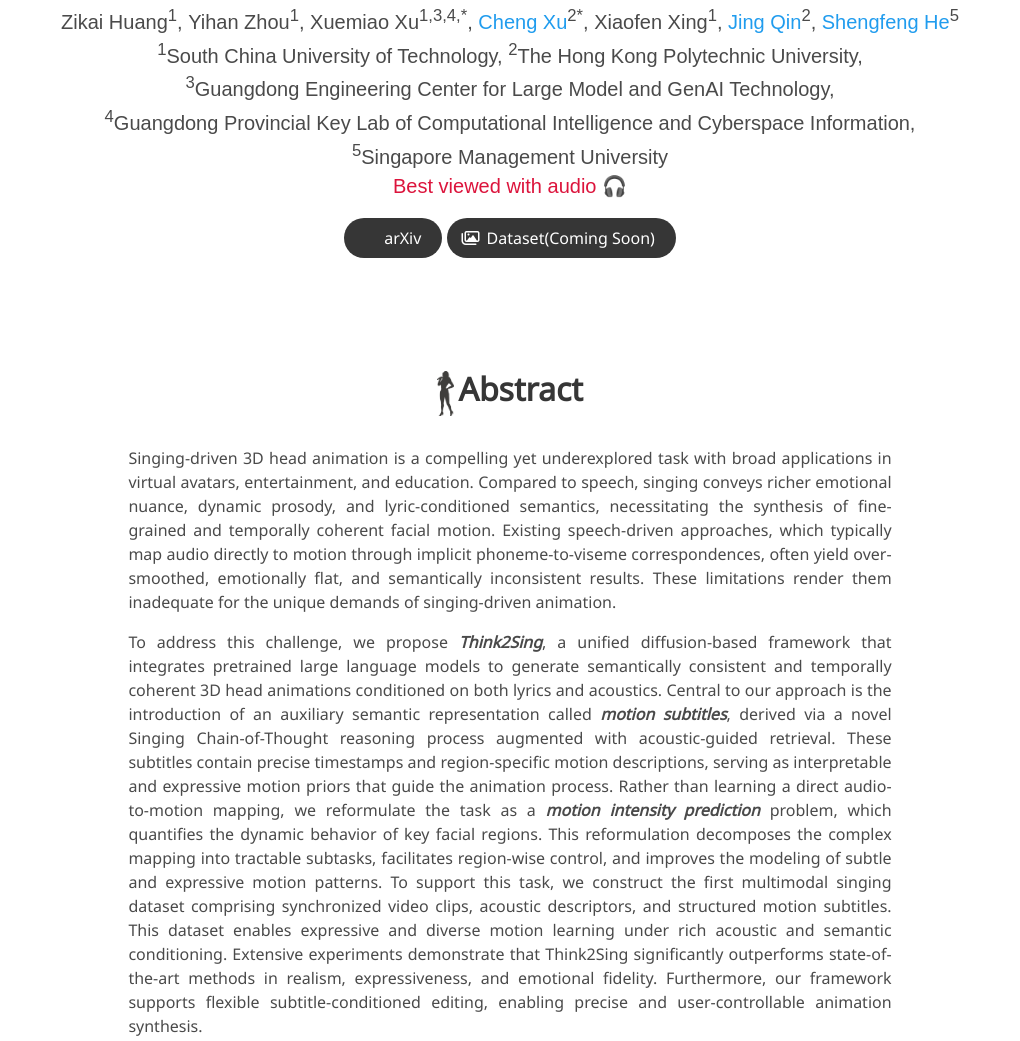
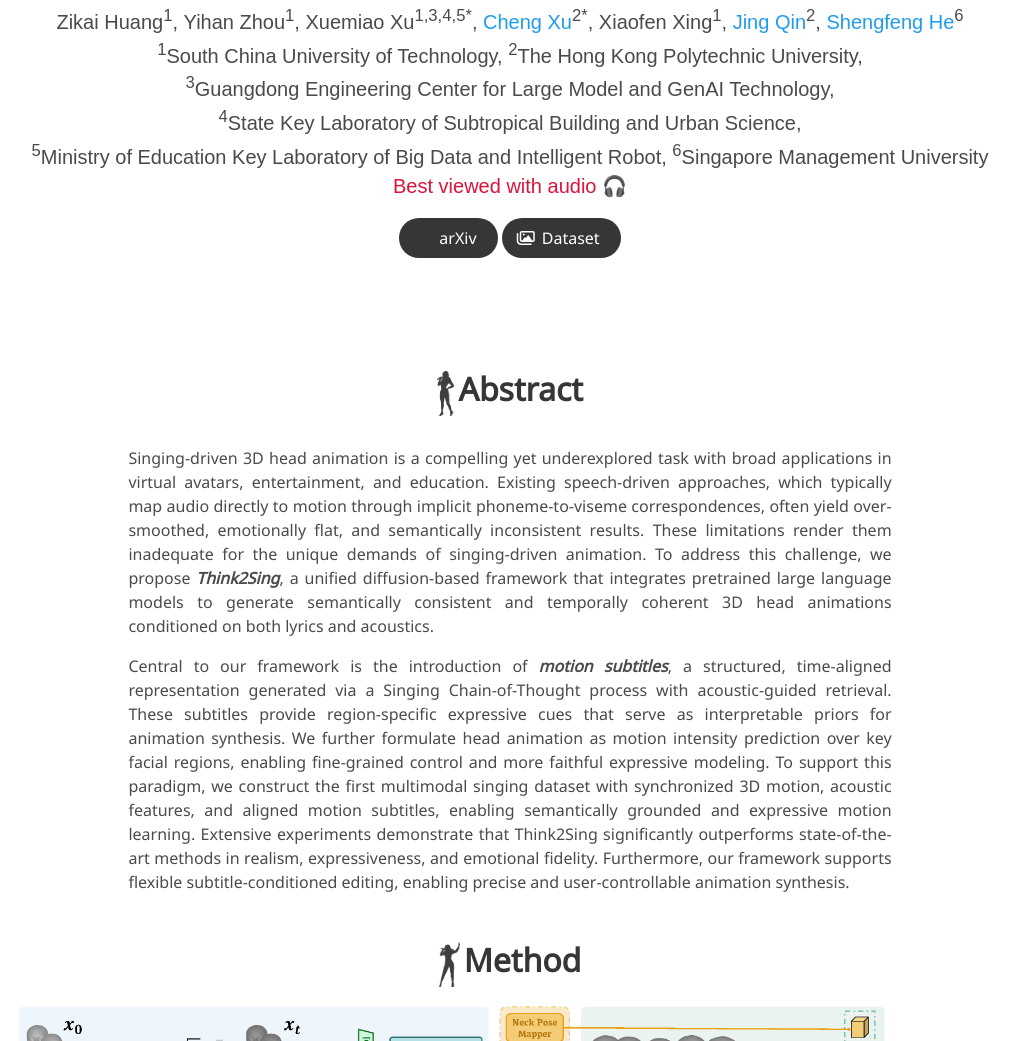
Before and after one commit to ZikaiHuangSCUT/Think2Sing, a plain HTML site: page index.html in a window 1280 px wide. Shown: the part 207-1248 px from the top of the page, without its empty margins (130-1150 px from the left). Drawn offline with nearby package versions, Linux system fonts and the light colour scheme; some icons are missing; a web font is replaced by a local one.

Commit message:
release dataset

```diff
--- a/index.html
+++ b/index.html
@@ -59,7 +59,7 @@
                 Yihan Zhou<sup>1</sup>,
               </span>
               <span class="author-block">
-                Xuemiao Xu<sup>1,3,4,*</sup>,
+                Xuemiao Xu<sup>1,3,4,5*</sup>,
               </span>
               <span class="author-block">
                 <a href="https://scholar.google.com/citations?user=KxYpmCYAAAAJ&hl=en">Cheng Xu</a><sup>2*</sup>,
@@ -71,7 +71,7 @@
                 <a href="https://research.polyu.edu.hk/en/persons/jing-qin">Jing Qin</a><sup>2</sup>,
               </span>
               <span class="author-block">
-                <a href="https://shengfenghe.github.io/">Shengfeng He</a><sup>5</sup>
+                <a href="https://shengfenghe.github.io/">Shengfeng He</a><sup>6</sup>
               </span>
             </div>
 
@@ -79,8 +79,9 @@
               <span class="author-block"><sup>1</sup>South China University of Technology,</span>
               <span class="author-block"><sup>2</sup>The Hong Kong Polytechnic University,</span>
               <span class="author-block"><sup>3</sup>Guangdong Engineering Center for Large Model and GenAI Technology,</span>
-              <span class="author-block"><sup>4</sup>Guangdong Provincial Key Lab of Computational Intelligence and Cyberspace Information,</span>
-              <span class="author-block"><sup>5</sup>Singapore Management University</span>
+              <span class="author-block"><sup>4</sup>State Key Laboratory of Subtropical Building and Urban Science,</span>
+              <span class="author-block"><sup>5</sup>Ministry of Education Key Laboratory of Big Data and Intelligent Robot,</span>
+              <span class="author-block"><sup>6</sup>Singapore Management University</span>
             </div>
             <div class="is-size-5 publication-authors">
               <span class="author-block">
@@ -109,24 +110,14 @@
                     <span>arXiv</span>
                   </a>
                 </span>
-                <!-- Code Link. -->
-                <!-- <span class="link-block">
-                  <a href=""
-                    class="external-link button is-normal is-rounded is-dark">
-                    <span class="icon">
-                        <i class="fab fa-github"></i>
-                    </span>
-                    <span>Code</span>
-                    </a>
-                </span> -->
                 <!-- Dataset Link. -->
                 <span class="link-block">
-                  <a href=""
+                  <a href="https://huggingface.co/datasets/ZikaiHuang/SingMoSub"
                      class="external-link button is-normal is-rounded is-dark">
                     <span class="icon">
                         <i class="far fa-images"></i>
                     </span>
-                    <span>Dataset(Coming Soon)</span>
+                    <span>Dataset</span>
                   </a>
                 </span>
               </div>
@@ -150,13 +141,17 @@
       <div class="column is-four-fifths">
         <div class="content has-text-justified">
           <p>
-            Singing-driven 3D head animation is a compelling yet underexplored task with broad applications in virtual avatars, entertainment, and education. Compared to speech, singing conveys richer emotional nuance, dynamic prosody, and lyric-conditioned semantics, necessitating the synthesis of fine-grained and temporally coherent facial motion. Existing speech-driven approaches, which typically map audio directly to motion through implicit phoneme-to-viseme correspondences, often yield over-smoothed, emotionally flat, and semantically inconsistent results. These limitations render them inadequate for the unique demands of singing-driven animation.
+            Singing-driven 3D head animation is a compelling yet underexplored task with broad applications in virtual avatars, entertainment, and education.
+            Existing speech-driven approaches, which typically map audio directly to motion through implicit phoneme-to-viseme correspondences, often yield over-smoothed, emotionally flat, and semantically inconsistent results.
+            These limitations render them inadequate for the unique demands of singing-driven animation.
+            To address this challenge, we propose <b><i>Think2Sing</i></b>, a unified diffusion-based framework that integrates pretrained large language models to generate semantically consistent and temporally coherent 3D head animations conditioned on both lyrics and acoustics.
           </p>
           <p>
-            To address this challenge, we propose <b><i>Think2Sing</i></b>, a unified diffusion-based framework that integrates pretrained large language models to generate semantically consistent and temporally coherent 3D head animations conditioned on both lyrics and acoustics. Central to our approach is the introduction of an auxiliary semantic representation called <b><i>motion subtitles</i></b>, derived via a novel Singing Chain-of-Thought reasoning process augmented with acoustic-guided retrieval.
-            These subtitles contain precise timestamps and region-specific motion descriptions, serving as interpretable and expressive motion priors that guide the animation process. Rather than learning a direct audio-to-motion mapping, we reformulate the task as a <b><i>motion intensity prediction</i></b> problem, which quantifies the dynamic behavior of key facial regions. This reformulation decomposes the complex mapping into tractable subtasks, facilitates region-wise control, and improves the modeling of subtle and expressive motion patterns.
-            To support this task, we construct the first multimodal singing dataset comprising synchronized video clips, acoustic descriptors, and structured motion subtitles. This dataset enables expressive and diverse motion learning under rich acoustic and semantic conditioning.
-            Extensive experiments demonstrate that Think2Sing significantly outperforms state-of-the-art methods in realism, expressiveness, and emotional fidelity. Furthermore, our framework supports flexible subtitle-conditioned editing, enabling precise and user-controllable animation synthesis.
+            Central to our framework is the introduction of <b><i>motion subtitles</i></b>, a structured, time-aligned representation generated via a Singing Chain-of-Thought process with acoustic-guided retrieval.
+            These subtitles provide region-specific expressive cues that serve as interpretable priors for animation synthesis. We further formulate head animation as motion intensity prediction over key facial regions, enabling fine-grained control and more faithful expressive modeling.
+            To support this paradigm, we construct the first multimodal singing dataset with synchronized 3D motion, acoustic features, and aligned motion subtitles, enabling semantically grounded and expressive motion learning.
+            Extensive experiments demonstrate that Think2Sing significantly outperforms state-of-the-art methods in realism, expressiveness, and emotional fidelity.
+            Furthermore, our framework supports flexible subtitle-conditioned editing, enabling precise and user-controllable animation synthesis.
           </p>
         </div>
       </div>
```
